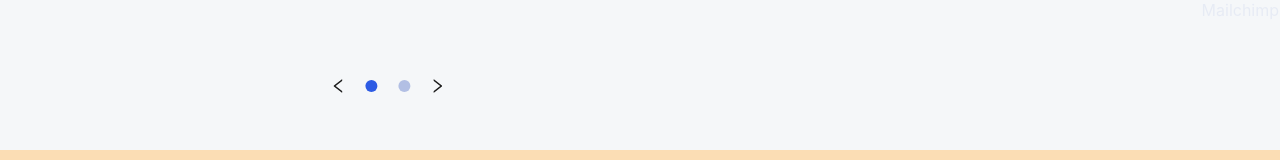
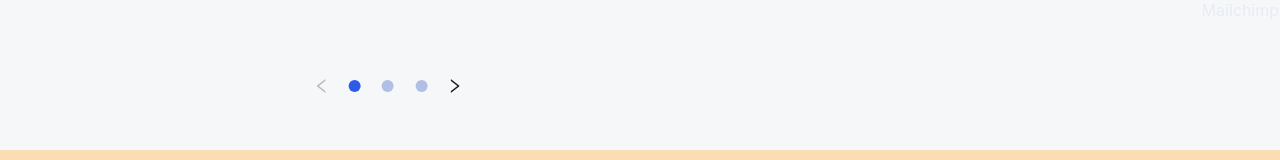
Before and after one commit to DerrickYewBytes/DerrickYewBytes.github.io, a React (Vite) app: page / in a window 1280 px wide. Shown: the part 3192-3352 px from the top of the page. Built offline with nearby package versions, Linux system fonts and the light colour scheme.

Commit message:
Added correct transition length to carousel

```diff
--- a/src/components/CarouselCustom.tsx
+++ b/src/components/CarouselCustom.tsx
@@ -9,14 +9,12 @@ type Props = {
 
 const CarouselCustom = (props: Props) => {
   const [activeIndex, setActiveIndex] = useState(0);
-  const [direction, setDirection] = useState<"left" | "right"| "">("");
+  const [direction, setDirection] = useState<"left" | "right" | "">("");
 
   const handleNextClick = () => {
     setDirection("right");
     setActiveIndex((prevIndex) => (prevIndex + 1) % props.data.length);
   };
-
-
 
   const handlePrevClick = () => {
     setDirection("left");
@@ -28,6 +26,16 @@ const CarouselCustom = (props: Props) => {
     setActiveIndex(index);
     setDirection(index > activeIndex ? "right" : "left");
   };
+
+  const handleButtonDisabled = (direction: "left" | "right") => {
+    if (direction === "left") {
+      return activeIndex === 0;
+    } else {
+      return activeIndex === props.data.length - 1;
+    }
+  };
+
+  const translateX = -activeIndex * 100;
   return (
     <div className="carousel-wrapper">
       <div className="ui">
@@ -36,6 +44,7 @@ const CarouselCustom = (props: Props) => {
           className="button-prev"
           type="text"
           onClick={handlePrevClick}
+          disabled={handleButtonDisabled("left")}
         ></Button>
         <div className="indicator">
           {props.data.slice(0, props.data.length).map((item, index) => (
@@ -51,12 +60,19 @@ const CarouselCustom = (props: Props) => {
           className="button-next"
           type="text"
           onClick={handleNextClick}
+          disabled={handleButtonDisabled("right")}
         ></Button>{" "}
       </div>
-      <div className={`carousel ${direction}`}>
+      <div
+        className={`carousel ${direction}`}
+        style={{ transform: `translateX(${translateX}%)` }}
+      >
         {props.data.map((item, index) => (
           <>
-            <div key={index} className={`carousel-item ${index === activeIndex ? "active" : ""}`}>
+            <div
+              key={index}
+              className={`carousel-item ${index === activeIndex ? "active" : ""}`}
+            >
               <props.RenderComponent key={index} {...item} />
             </div>
           </>
--- a/src/pages/Experience.tsx
+++ b/src/pages/Experience.tsx
@@ -45,23 +45,23 @@ const EXPERIENCE = [
       "Mailchimp",
     ],
   },
-  // {
-  //   id: "03",
-  //   image: CTCCMSImg,
-  //   category: "Content Management System",
-  //   title: "Changi Travel Circle CMS",
-  //   description:
-  //     "Equips administrators with powerful features for effective user data management while maintaining high security standards. Automated scheduling promptly eliminates expired promotions, ensuring continuous user engagement. A key highlight is dynamic content segmentation, delivering personalized content based on user demographics and behavior, distinguishing our CMS as a pioneer in travel industry content management.",
-  //   techStack: [
-  //     "NestJs",
-  //     "Typescript",
-  //     "MySql",
-  //     "Redis",
-  //     "TypeORM",
-  //     "AWS Lambda",
-  //     "Mailchimp",
-  //   ],
-  // },
+  {
+    id: "03",
+    image: CTCCMSImg,
+    category: "Content Management System",
+    title: "Changi Travel Circle CMS",
+    description:
+      "Equips administrators with powerful features for effective user data management while maintaining high security standards. Automated scheduling promptly eliminates expired promotions, ensuring continuous user engagement. A key highlight is dynamic content segmentation, delivering personalized content based on user demographics and behavior, distinguishing our CMS as a pioneer in travel industry content management.",
+    techStack: [
+      "NestJs",
+      "Typescript",
+      "MySql",
+      "Redis",
+      "TypeORM",
+      "AWS Lambda",
+      "Mailchimp",
+    ],
+  },
 ];
 
 const Experience = (props: Props) => {
--- a/src/styles/index.css
+++ b/src/styles/index.css
@@ -387,14 +387,12 @@ h2 {
       @apply flex flex-row transition-transform duration-500 ease-in-out;
 
       &.left {
-        transform: translateX(100%);
         animation-duration: 0.6s;
         animation-timing-function: cubic-bezier(0.83, 0, 0.17, 1);
         animation-name: prev;
       }
 
       &.right {
-        transform: translateX(-100%);
         animation-duration: 0.6s;
         animation-timing-function: cubic-bezier(0.83, 0, 0.17, 1);
         animation-name: next;
```
Also changed, not shown: src/styles/output.css.
